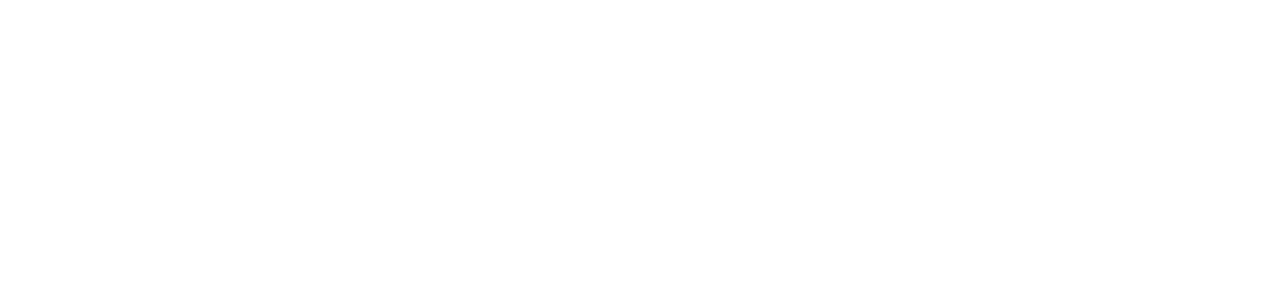
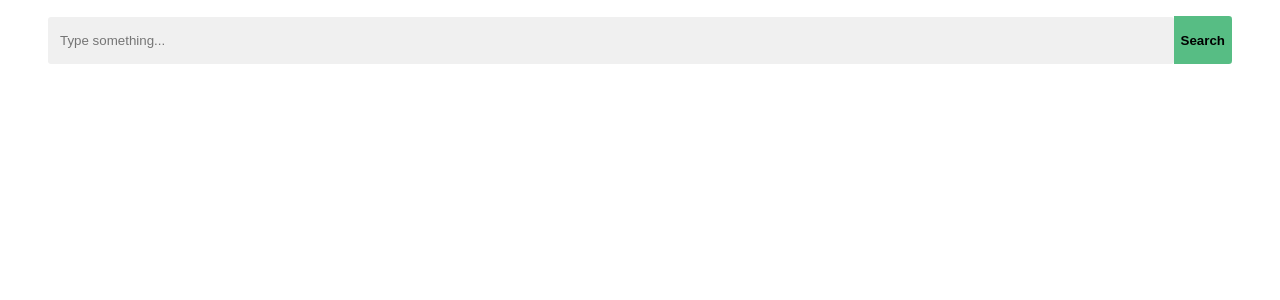
Before and after one commit to NataliaMarkaki/movie-finder, a JavaScript app: page / in a window 1280 px wide. Shown: the top 300 px of the page. Built offline with nearby package versions, Linux system fonts and the light colour scheme.

Commit message:
feat(search-bar): add search bar component

```diff
--- a/index.html
+++ b/index.html
@@ -2,6 +2,7 @@
 <html>
   <head>
     <meta charset="utf-8" />
+    <meta content="width=device-width, initial-scale=1" name="viewport" />
     <title>Movie Finder</title>
   </head>
   <body>
--- a/package.json
+++ b/package.json
@@ -8,7 +8,8 @@
   "license": "MIT",
   "dependencies": {
     "react": "^18.1.0",
-    "react-dom": "^18.1.0"
+    "react-dom": "^18.1.0",
+    "styled-components": "^5.3.5"
   },
   "devDependencies": {
     "@babel/core": "^7.18.2",
--- a/src/App.js
+++ b/src/App.js
@@ -1,3 +1,12 @@
-const App = () => <div></div>;
+import SearchBar from './components/SearchBar/SearchBar';
+import { Header } from './App.styles';
+
+const App = () => {
+  return <>
+    <Header>
+      <SearchBar />
+    </Header>
+  </>
+};
 
 export default App;
--- /dev/null
+++ b/src/App.styles.js
@@ -0,0 +1,10 @@
+import styled from 'styled-components';
+
+export const Header = styled.header`
+  margin: 0 2rem;
+`;
+
+export const Section = styled.section`
+  display: flex;
+  margin: 0 2rem;
+`;
--- /dev/null
+++ b/src/components/SearchBar/SearchBar.js
@@ -0,0 +1,15 @@
+import { Form, Label, Input, Button } from './SearchBar.styles';
+
+const SearchBar = () => {
+  const onFormSubmit = (e) => {
+    e.preventDefault();
+  }
+
+  return <Form onSubmit={onFormSubmit} role="search" className="form">
+    <Label htmlFor="search">Search for a movie</Label>
+    <Input id="search" type="search" placeholder="Type something..." required />
+    <Button type="submit">Search</Button>
+  </Form>
+};
+
+export default SearchBar;
--- /dev/null
+++ b/src/components/SearchBar/SearchBar.styles.js
@@ -0,0 +1,50 @@
+import styled from 'styled-components';
+
+import { colours, media } from '../../constants.styles';
+
+export const Form = styled.form`
+  width: 100%;
+  display: flex;
+  font-size: 1.8rem;
+  font-family: 'Lato', sans-serif;
+  flex-direction: column;
+  align-items: center;
+
+  @media screen and (min-width: ${media.medium}) {
+    flex-direction: row;
+    justify-content: center;
+  }
+`;
+
+export const Label = styled.label`
+  position: absolute;
+  padding: 0;
+  border: 0;
+  height: 0;
+  width: 0;
+  overflow: hidden;
+`;
+
+export const Input = styled.input`
+  width: 100%;
+  outline: none;
+  padding: 1rem 0.75rem;
+  border-radius: 0.2rem;
+  border: 0;
+  background-color: ${colours.gray} ;
+`;
+
+export const Button = styled.button`
+  border-radius: 0 0.2rem 0.2rem 0;
+  border: 1px solid ${colours.transparent};
+  background-color: ${colours.green};
+  height: 3rem;
+  width: 100%;
+  margin-top: 0.7rem;
+  font-weight: bold;
+
+  @media screen and (min-width: ${media.medium}) {
+    width: auto;
+    margin: 0;
+  }
+`;
--- /dev/null
+++ b/src/constants.styles.js
@@ -0,0 +1,12 @@
+// common colours
+
+export const colours = {
+  black: '#2f2f2f',
+  green: '#57bd84',
+  gray: '#F0F0F0',
+  transparent: 'transparent'
+};
+
+export const media = {
+ medium: '768px'
+}
```
Also changed, not shown: 2 other files (tests, documents, lock files or other folders).
